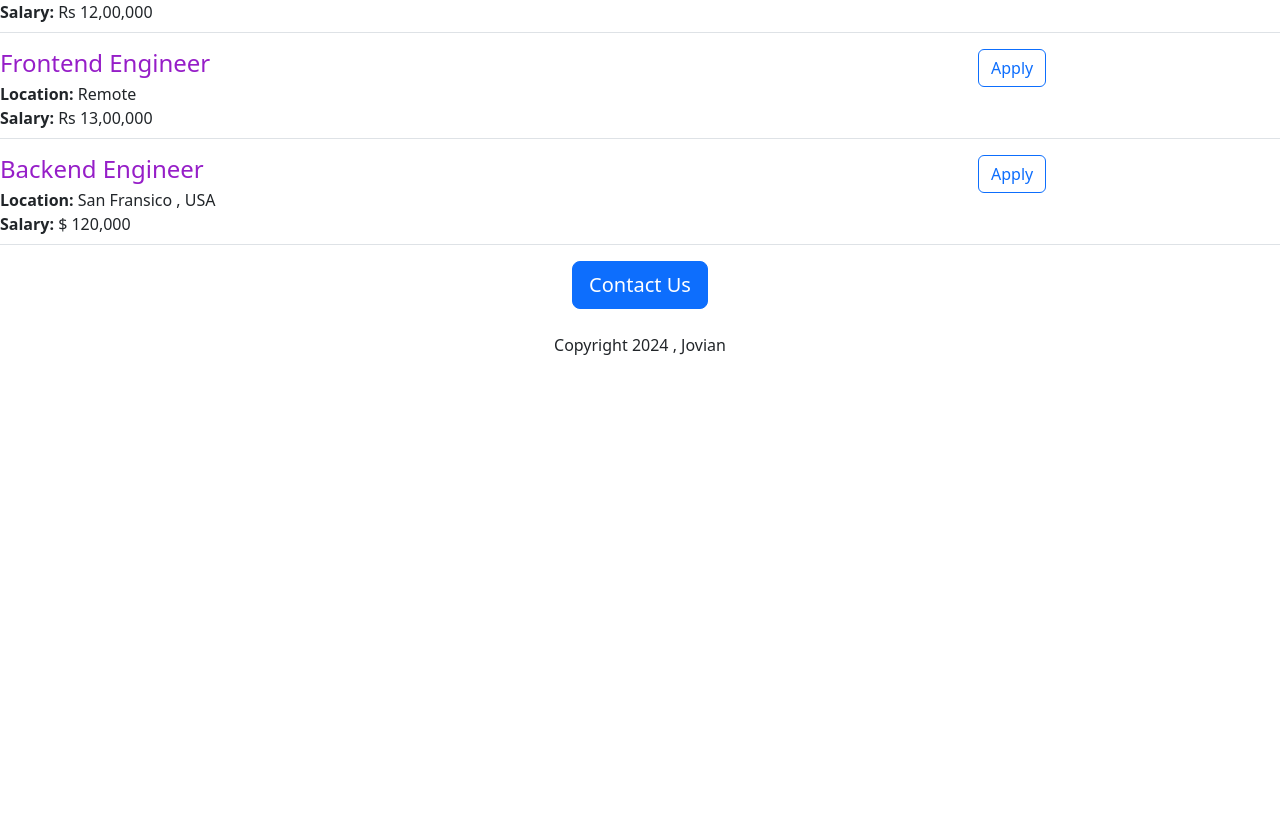
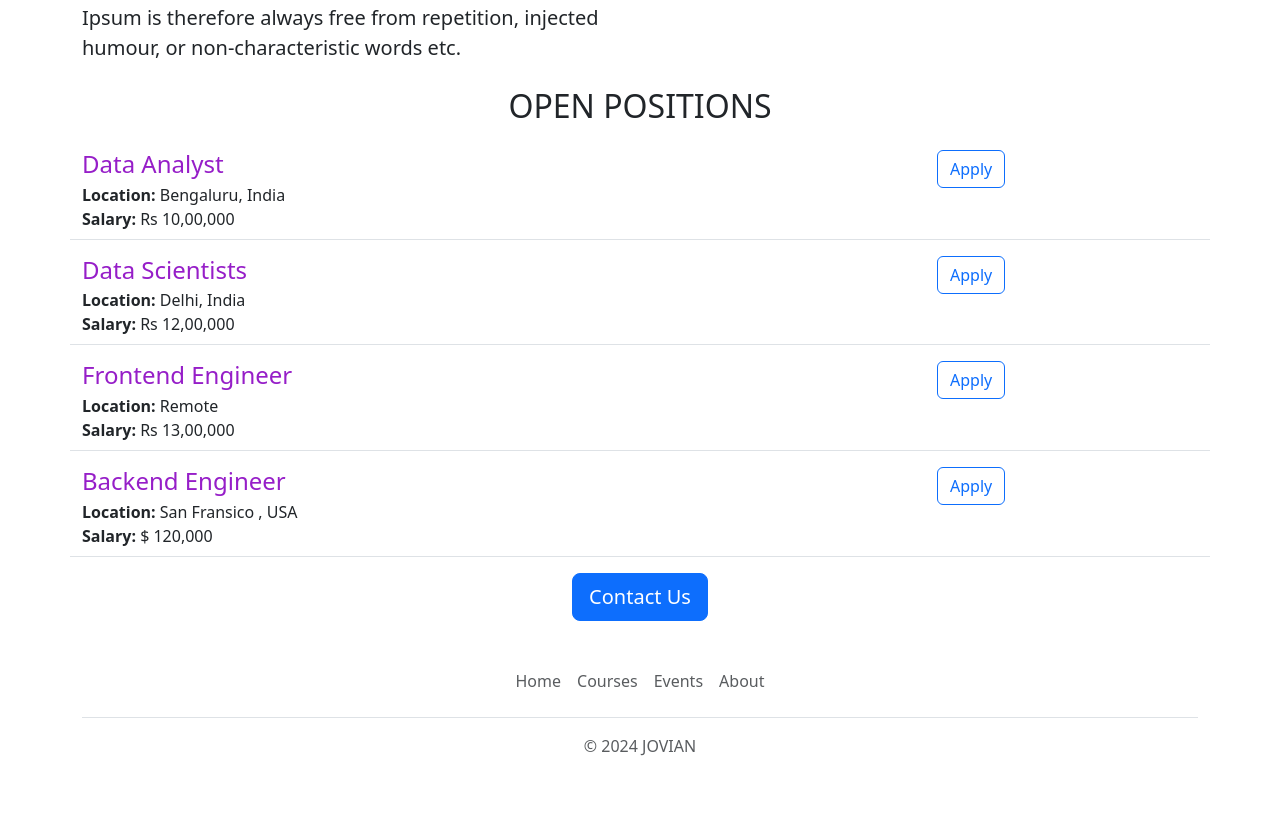
Before and after one commit to vvaishnavii0609/jovian_careers_website, a Flask app: page / in a window 1280 px wide. Shown: the part 931-1745 px from the top of the page. Before the commit the page ends 1286 px from the top, so only its background shows below. Run offline with Flask 3, Linux system fonts and the light colour scheme.

Commit message:
functional and aesthetic improvements

```diff
--- /dev/null
+++ b/templates/footer.html
@@ -0,0 +1,11 @@
+<div class="container">
+  <footer class="py-3 my-4">
+    <ul class="nav justify-content-center border-bottom pb-3 mb-3">
+      <li class="nav-item"><a target = "_blank" href= "https://www.jovian.ai" class="nav-link px-2 text-body-secondary">Home</a></li>
+      <li class="nav-item"><a target = "_blank" href="https://www.jovian.ai/learn" class="nav-link px-2 text-body-secondary">Courses</a></li>
+      <li class="nav-item"><a target = "_blank" href="https://www.jovian.ai/events" class="nav-link px-2 text-body-secondary">Events</a></li>
+      <li class="nav-item"><a target = "_blank" href="https://www.jovian.ai/about" class="nav-link px-2 text-body-secondary">About</a></li>
+    </ul>
+    <p class="text-center text-body-secondary">&copy; 2024 JOVIAN</p>
+  </footer>
+</div>
--- a/templates/home.html
+++ b/templates/home.html
@@ -9,17 +9,26 @@
       #banner{
         height: 360px;
         object-fit: cover;
-        width: 100%
+        width: 100%;
+        margin-bottom: 16px
       }
     </style>
   </head>
   <body>
+    {% include 'nav.html' %}
+    <img class = "img-fluid" id = "banner" src="https://7564bab2-cba0-4f53-aa14-504a4dd4d9b5-00-19c0828gdor00.sisko.replit.dev/static/banner.jpg">
     <div class = "container">
  <h1 class = "text-center mt-2 mb-4">JOVIAN CAREERS</h1>
-    <img class = "img-fluid" id = "banner" src="https://7564bab2-cba0-4f53-aa14-504a4dd4d9b5-00-19c0828gdor00.sisko.replit.dev/static/banner.jpg">
+
+    <h2 class = "text-center mt-2 mb-4">ABOUT JOVIAN</h2>
+      <div class = "row">
+        <div class = "col-md-6">
+    <p class = "lead">There are many variations of passages of Lorem Ipsum available, but the majority have suffered alteration in some form, by injected humour, or randomised words which don't look even slightly believable. If you are going to use a passage of Lorem Ipsum, you need to be sure there isn't anything embarrassing hidden in the middle of text. All the Lorem Ipsum generators on the Internet tend to repeat predefined chunks as necessary, making this the first true generator on the Internet. It uses a dictionary of over 200 Latin words, combined with a handful of model sentence structures, to generate Lorem Ipsum which looks reasonable. The generated Lorem Ipsum is therefore always free from repetition, injected humour, or non-characteristic words etc.</p>
+        </div>
+        <div class = "d-none d-md-block col-6">
+        <img src = "/static/working.jpg" style = "height:320px; border-radius:4px;">
+        </div>
       </div>
-    <h2 class = "text-center mt-2 mb-4">ABOUT JOVIAN</h2>
-    <p class = "lead">There are many variations of passages of Lorem Ipsum available, but the majority have suffered alteration in some form, by injected humour, or randomised words which don't look even slightly believable. If you are going to use a passage of Lorem Ipsum, you need to be sure there isn't anything embarrassing hidden in the middle of text. All the Lorem Ipsum generators on the Internet tend to repeat predefined chunks as necessary, making this the first true generator on the Internet. It uses a dictionary of over 200 Latin words, combined with a handful of model sentence structures, to generate Lorem Ipsum which looks reasonable. The generated Lorem Ipsum is therefore always free from repetition, injected humour, or non-characteristic words etc.</p>
     <h2 class = "text-center mt-2 mb-4" > OPEN POSITIONS</h2>
     <div>
       {% for job in jobs %}
@@ -29,9 +38,11 @@
 
 
       <div class  = "text-center">
-        <button class = "btn btn-primary btn-lg" >Contact Us </button>
-        <p class = "mt-4">Copyright 2024 , Jovian</p>
+        <a class = "btn btn-primary btn-lg" href = "mailto:hello@jovian.ai?subject=Questions%20about%20Job%20opening%20&body=My%20name%20%3A%20%3Cyour%20name%20here%3E%0D%0A%0D%0AMy%20Question%20%3A%3Center%20question%20here%3E%0D%0A%0D%0A%0D%0A" >Contact Us </a>
+
       </div>
     </div>
+    {% include 'footer.html' %}
+
   </body>
 </html>
--- a/templates/jobitem.html
+++ b/templates/jobitem.html
@@ -13,8 +13,8 @@
   </div>
   {% endif %}
   </div>
-  <div class = "col-3">
-    <button type="button" class="btn btn-outline-primary float-right align-middle">Apply</button>
+  <div class = "col-2 padding-right :16px">
+    <a href = "mailto:hello@jovian.ai?subject=Application%20for%20{{job['title']}}&body=My%20name%20%3A%20%3Cyour%20name%20here%3E%0D%0A%0D%0AMy%20resume%20link%20%3A%3Cresume%20link%3E%0D%0A%0D%0AMy%20LinkedIn%20link%20%3A%20%3Clinkedin%20in%3E%0D%0A" type="button" class="btn btn-outline-primary float-right align-middle">Apply</a>
   </div>
 
 </div>
--- /dev/null
+++ b/templates/nav.html
@@ -0,0 +1,8 @@
+<nav class="navbar shadow-sm fixed-top bg-white">
+  <div class="container">
+    <a class="navbar-brand" href="#">
+      <img src="/static/bootstrap-logo.svg" alt="JOVIAN" width="30" height="24" class = "d-inline-block align-text-top">
+    </a>
+  </div>
+</nav>
+<div style = "height:56px"></div>
```
Also changed, not shown: static/bootstrap-logo.svg (added), 1 other file.
